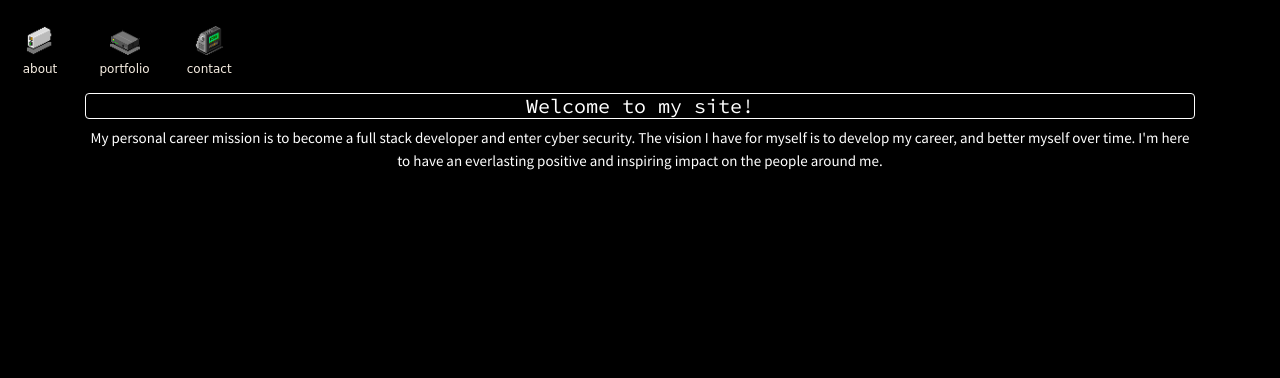
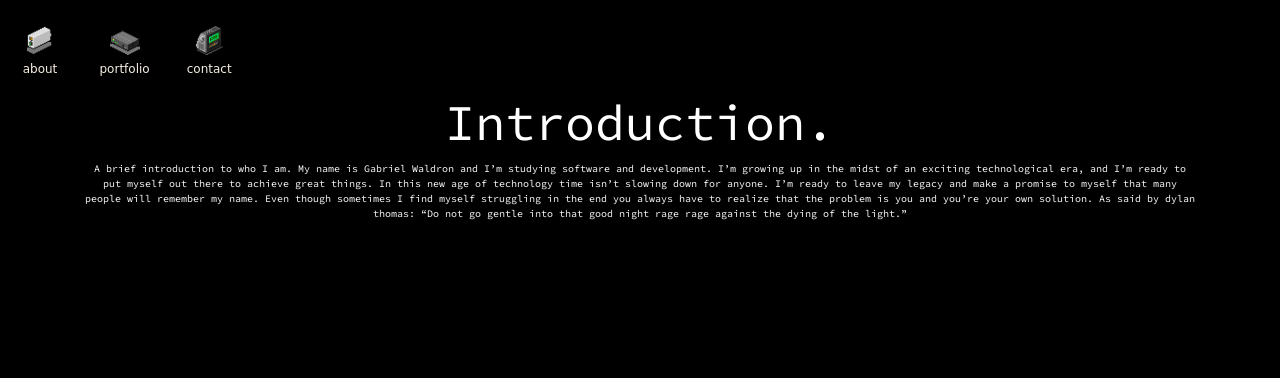
Before and after one commit to Stallionv35/Basic-Portfolio, a plain HTML site: page index.html in a window 1280 px wide. Shown: the top 378 px of the page. Drawn offline with nearby package versions, Linux system fonts and the light colour scheme; a web font is replaced by a local one.

Commit message:
Revert "Revert "Merge pull request #5 from Stallionv35/UI""
This reverts commit 82f27292f23a5a88916573c0806aada97956ac6c.

```diff
--- a/assets/styles.css
+++ b/assets/styles.css
@@ -62,14 +62,14 @@ html{
 }
 
 #intro-text-title{
-    font-size: 20px;
+    font-size: 50px;
     font-family: 'Source Code Pro', monospace;
 }
 
 #intro-text{
     color: white;
-    font-family: 'Source Sans Pro', sans-serif;
-    font-size: 15px;
+    font-family: 'Source Code Pro', monospace;
+    font-size: 10px;
 }
 
 .display-4 {
--- a/index.html
+++ b/index.html
@@ -31,8 +31,10 @@
         <!--Introduction information-->
         <div class="col-jumbotron" id="intro-header">
             <div class="container">
-                <h1 class="display-4 border border-white rounded" id="intro-text-title">Introduction</h1>
-                <p class="text-center" id="intro-text">My personal career mission is to become a full stack developer and enter cyber security. The vision I have for myself is to develop my career, and better myself over time. I'm here to have an everlasting positive and inspiring impact on the people around me.</p>
+                <h1 class="display-4" id="intro-text-title">Introduction.</h1>
+                <p class="text-center" id="intro-text">
+                    A brief introduction to who I am. My name is Gabriel Waldron and I’m studying software and development. I’m growing up in the midst of an exciting technological era, and I’m ready to put myself out there to achieve great things. In this new age of technology time isn’t slowing down for anyone. I’m ready to leave my legacy and make a promise to myself that many people will remember my name. Even though sometimes I find myself struggling in the end you always have to realize that the problem is you and you’re your own solution. As said by dylan thomas: “Do not go gentle into that good night rage rage against the dying of the light.”
+                </p>
             </div>
         </div>
         <!--Index art-->
@@ -42,6 +44,5 @@
         <script src="https://code.jquery.com/jquery-3.3.1.slim.min.js" integrity="sha384-q8i/X+965DzO0rT7abK41JStQIAqVgRVzpbzo5smXKp4YfRvH+8abtTE1Pi6jizo" crossorigin="anonymous"></script>
         <script src="https://cdnjs.cloudflare.com/ajax/libs/popper.js/1.14.7/umd/popper.min.js" integrity="sha384-UO2eT0CpHqdSJQ6hJty5KVphtPhzWj9WO1clHTMGa3JDZwrnQq4sF86dIHNDz0W1" crossorigin="anonymous"></script>
         <script src="https://stackpath.bootstrapcdn.com/bootstrap/4.3.1/js/bootstrap.min.js" integrity="sha384-JjSmVgyd0p3pXB1rRibZUAYoIIy6OrQ6VrjIEaFf/nJGzIxFDsf4x0xIM+B07jRM" crossorigin="anonymous"></script>
-        <script src="javascript/wordanimation.js"></script>
     </body>
 </html>
--- a/javascript/wordanimation.js
+++ /dev/null
@@ -1,94 +0,0 @@
-var Messenger = function(el){
-  'use strict';
-  var m = this;
-
-  m.init = function(){
-    m.codeletters = "&#*+%?£@§$";
-    m.message = 0;
-    m.current_length = 0;
-    m.fadeBuffer = false;
-    m.messages = [
-      'Hi.',
-      'Welcome to my site!',
-      'Feel free to take a look around..',
-      'Cool..'
-    ];
-
-    setTimeout(m.animateIn, 100);
-  };
-
-  m.generateRandomString = function(length){
-    var random_text = '';
-    while(random_text.length < length){
-      random_text += m.codeletters.charAt(Math.floor(Math.random()*m.codeletters.length));
-    }
-
-    return random_text;
-  };
-
-  m.animateIn = function(){
-    if(m.current_length < m.messages[m.message].length){
-      m.current_length = m.current_length + 2;
-      if(m.current_length > m.messages[m.message].length) {
-        m.current_length = m.messages[m.message].length;
-      }
-
-      var message = m.generateRandomString(m.current_length);
-      $(el).html(message);
-
-      setTimeout(m.animateIn, 20);
-    } else {
-      setTimeout(m.animateFadeBuffer, 20);
-    }
-  };
-
-  m.animateFadeBuffer = function(){
-    if(m.fadeBuffer === false){
-      m.fadeBuffer = [];
-      for(var i = 0; i < m.messages[m.message].length; i++){
-        m.fadeBuffer.push({c: (Math.floor(Math.random()*12))+1, l: m.messages[m.message].charAt(i)});
-      }
-    }
-
-    var do_cycles = false;
-    var message = '';
-
-    for(var i = 0; i < m.fadeBuffer.length; i++){
-      var fader = m.fadeBuffer[i];
-      if(fader.c > 0){
-        do_cycles = true;
-        fader.c--;
-        message += m.codeletters.charAt(Math.floor(Math.random()*m.codeletters.length));
-      } else {
-        message += fader.l;
-      }
-    }
-
-    $(el).html(message);
-
-    if(do_cycles === true){
-      setTimeout(m.animateFadeBuffer, 100);
-    } else {
-      setTimeout(m.cycleText, 2000);
-    }
-  };
-
-  m.cycleText = function(){
-    m.message = m.message + 1;
-    if(m.message >= m.messages.length){
-      m.message = 0;
-    }
-
-    m.current_length = 0;
-    m.fadeBuffer = false;
-    $(el).html('');
-
-    setTimeout(m.animateIn, 200);
-  };
-
-  m.init();
-}
-
-console.clear();
-
-var messenger = new Messenger($('#intro-text-title'));
```
Also changed, not shown: images/pticon.gif, 3 other files.
